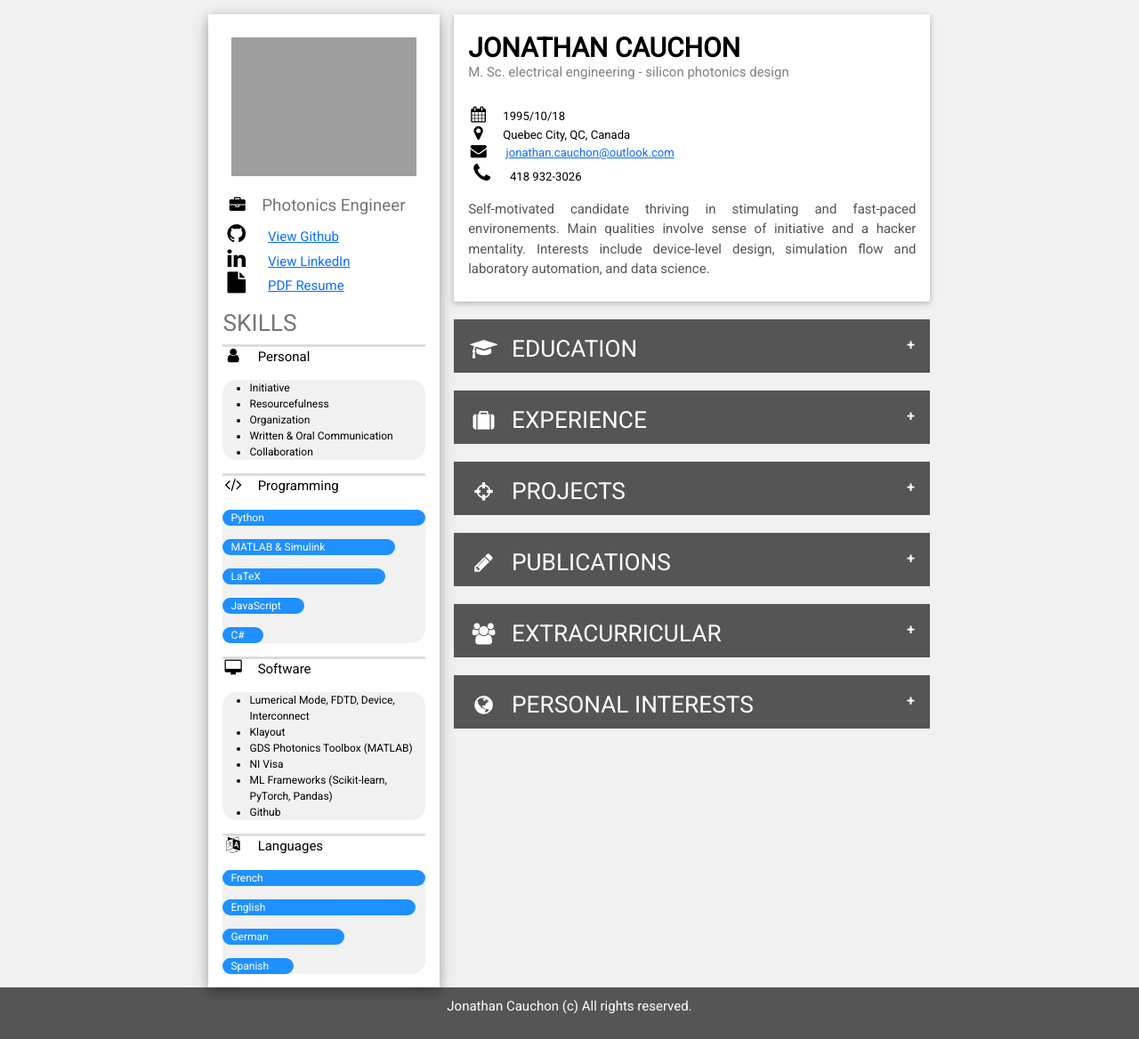
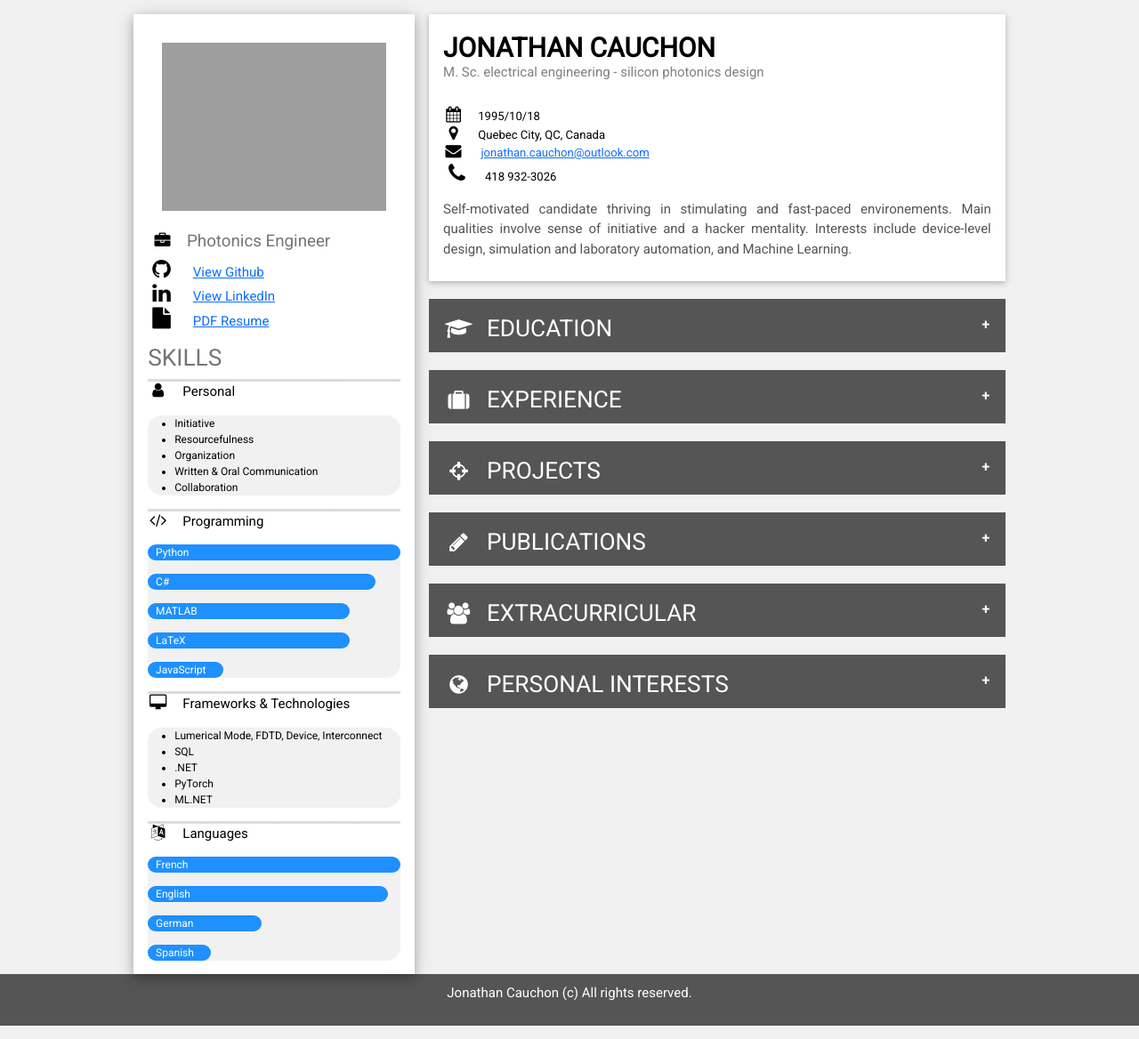
Before and after one commit to JonathanCauchon/Resume, a Flask app: page / in a window 1280 px wide. Shown: the whole page at 89% size. Run offline with Flask 2, Linux system fonts and the light colour scheme; some libraries are stand-ins or nearby versions; grey boxes are pictures that could not be loaded.

Commit message:
06/2022 Update

```diff
--- a/static/css/styles.css
+++ b/static/css/styles.css
@@ -11,7 +11,7 @@ h6 {
 
 
 .EHVA {
-    background: linear-gradient(180deg, #E1AD72, #469FD0);
+    background: #357AAF;
     color: white;
     width: auto;
     border-radius: 10px;
@@ -57,6 +57,17 @@ h6 {
 .OL{
     background: repeating-linear-gradient(rgb(7, 87, 88), rgb(7, 87, 88) 7px, rgb(231, 198, 8) 5px, rgb(231, 198, 8) 25px);
     color:rgb(7, 87, 88);
+    width: auto;
+    border-radius:10px;
+    padding-left: 10px;
+    padding-right: 10px;
+    padding-bottom: 5px;
+    padding-top: 5px;
+}
+
+.JSTQE{
+    background: #fcf14a;
+    color: #1c86eb;
     width: auto;
     border-radius:10px;
     padding-left: 10px;
@@ -277,6 +288,7 @@ input:checked + .slider:before {
   overflow: hidden;
   padding-top: 0px;
   background-color: white;
+  font-size: 14px;
   /* transition: max-height 0.2s ease-out; */
   /* background-color: #f1f1f1; */
   /* border-style: none solid solid solid;  */
--- a/templates/style.html
+++ b/templates/style.html
@@ -211,7 +211,7 @@
 <body class="w3-light-grey">
 
     <!-- Page container -->
-<div class="w3-content w3-margin-top" style="max-width:100ch;">
+<div class="w3-content w3-margin-top" style="max-width:120ch;">
 
   <!-- he Grid  -->
   <div class="w3-row-padding">
@@ -255,22 +255,22 @@
           <p class="w3-text-black"><i class="fa fa-code fa-fw w3-margin-right w3-large w3-text-black"></i>Programming</p>
           <div class="w3-light-grey w3-round-xlarge w3-small">
             <p style="width:100%; text-align: left; border-radius: 25px; background: dodgerblue; color: white;">&nbsp;&nbsp;&nbsp;Python</p>
-            <p style="width:85%; text-align: left; border-radius: 25px; background: dodgerblue; color: white;">&nbsp;&nbsp;&nbsp;MATLAB & Simulink</p>
+            <p style="width:90%; text-align: left; border-radius: 25px; background: dodgerblue; color: white;">&nbsp;&nbsp;&nbsp;C#</p>
+            <p style="width:80%; text-align: left; border-radius: 25px; background: dodgerblue; color: white;">&nbsp;&nbsp;&nbsp;MATLAB</p>
             <p style="width:80%; text-align: left; border-radius: 25px; background: dodgerblue; color: white;">&nbsp;&nbsp;&nbsp;LaTeX</p>
-            <p style="width:40%; text-align: left; border-radius: 25px; background: dodgerblue; color: white;">&nbsp;&nbsp;&nbsp;JavaScript</p>
-            <p style="width:20%; text-align: left; border-radius: 25px; background: dodgerblue; color: white;">&nbsp;&nbsp;&nbsp;C#</p>
+            <p style="width:30%; text-align: left; border-radius: 25px; background: dodgerblue; color: white;">&nbsp;&nbsp;&nbsp;JavaScript</p>
+
         </div>
 
             <hr class="dashGray">
-            <p class="w3-text-black"><i class="fa fa-desktop fa-fw w3-margin-right w3-large w3-text-black"></i>Software</p>
+            <p class="w3-text-black"><i class="fa fa-desktop fa-fw w3-margin-right w3-large w3-text-black"></i>Frameworks & Technologies</p>
             <div class="w3-light-grey w3-round-xlarge w3-small">
                 <ul>
                     <li>Lumerical Mode, FDTD, Device, Interconnect</li>
-                    <li>Klayout</li>
-                    <li>GDS Photonics Toolbox (MATLAB)</li>
-                    <li>NI Visa</li>
-                    <li>ML Frameworks (Scikit-learn, PyTorch, Pandas)</li>
-                    <li>Github</li>
+                    <li>SQL</li>
+                    <li>.NET</li>
+                    <li>PyTorch</li>
+                    <li>ML.NET</li>
                   </ul>
           </div>
 
@@ -280,8 +280,8 @@
           <div class="w3-light-grey w3-round-xlarge w3-small">
                 <p style="width:100%; text-align: left; border-radius: 25px; background: dodgerblue; color: white;">&nbsp;&nbsp;&nbsp;French</p>
                 <p style="width:95%; text-align: left; border-radius: 25px; background: dodgerblue; color: white;">&nbsp;&nbsp;&nbsp;English</p>
-                <p style="width:60%; text-align: left; border-radius: 25px; background: dodgerblue; color: white;">&nbsp;&nbsp;&nbsp;German</p>
-                <p style="width:35%; text-align: left; border-radius: 25px; background: dodgerblue; color: white;">&nbsp;&nbsp;&nbsp;Spanish</p>
+                <p style="width:45%; text-align: left; border-radius: 25px; background: dodgerblue; color: white;">&nbsp;&nbsp;&nbsp;German</p>
+                <p style="width:25%; text-align: left; border-radius: 25px; background: dodgerblue; color: white;">&nbsp;&nbsp;&nbsp;Spanish</p>
         </div>
         </div>
       </div>
@@ -312,7 +312,7 @@
                 Self-motivated candidate thriving in stimulating and fast-paced environements.
                 Main qualities involve sense of initiative and a hacker mentality.
                 Interests include device-level
-                design, simulation flow and laboratory automation, and data science.
+                design, simulation and laboratory automation, and Machine Learning.
             </div>
         </p>
 
@@ -320,13 +320,18 @@
     </div>
 
 
-    <!-- education -->
+
+        <!-- education -->
     <button class="collapsible"><h3 class="w3-text-white w3-twothird"><i class="fa fa-graduation-cap fa-fw w3-margin-right w3-xlarge w3-text-white"></i>EDUCATION</h3></button>
     <div class="content">
 
         <div class="w3-container">
             <h5 style="color:#555">M. Sc. Electrical Engineering</h5>
             <p class="alignleft UL" style="width: auto;">Université Laval</p><br><div style="clear: both;"></div>
+            <ul style="color: #555;">
+                <li>Silicon Photonics Design</li>
+                <li>Artificial Intelligence for Silicon Photonics</li>
+            </ul>
             <p class="alignleft" style="color:#555"><i class="fa fa-calendar w3-large" style="color:#555"></i> &nbsp; 05/2019 - 04/2021</p>
             <p class="alignright" style="color:#555"><i class="fa fa-map-marker w3-large" style="color:#555"></i>&nbsp; Québec, Canada</p>
         </div>
@@ -336,11 +341,15 @@
         <div class="w3-container">
             <h5 style="color:#555">B. Eng. Engineering Physics</h5>
             <p class="alignleft UL" style="width: auto;">Université Laval</p><br><div style="clear: both;"></div>
+            <ul style="color: #555;">
+                <li>Concentration: Photonics</li>
+            </ul>
             <p class="alignleft" style="color:#555"><i class="fa fa-calendar w3-large" style="color:#555"></i> &nbsp; 09/2015 - 04/2019</p>
             <p class="alignright" style="color:#555"><i class="fa fa-map-marker w3-large" style="color:#555"></i>&nbsp; Québec, Canada</p>
         </div>
 
     </div>
+
 
 
     <button class="collapsible"><h3 class="w3-text-white w3-twothird"><i class="fa fa-suitcase fa-fw w3-margin-right w3-xlarge w3-text-white"></i>EXPERIENCE</h3></button>
@@ -349,19 +358,20 @@
         <div class="w3-container">
             <h5 style="color:#555">Photonics Engineer - Early Employee</h5>
             <p class="alignleft EHVA" style="width: auto;">EHVA Photonics</p><br><div style="clear: both;"></div>
+            <p class="alignleft" style="width: auto; color: #555;">Engineering Services:</p><br><div style="clear: both;"></div>
             <ul style="color: #555;">
-                <p class="aligncenter" style="width: auto;">Engineering Services:</p><br><div style="clear: both;"></div>
-                <li>Conducted photonic test services requiring to understand clients' needs, implement customized test flows and supervise execution.</li>
-                <li>Implemented custom test flows on client premises by understanding their test requirements, developping missing software modules, implementing conventions, and developping test logic.</li>
-                <li>Implemented data solutions for clients, such as inventory management systems and business intellgence tools.</li>
+                <li>Conduct photonic test services on EHVA's test station. Requires to understand clients' needs, implement customized test flows and supervise execution.</li>
+                <li>Implement full test flows on client premises by understanding their test requirements, developping missing software components, and developping test logic.</li>
+                <li>Implement and deploy data solutions for clients, such as inventory management systems and business intellgence tools.</li>
             </ul>
-            <p class="aligncenter" style="width: auto;">Software Development:</p><br><div style="clear: both;"></div>
-                <li>Conducted photonic test services requiring to understand clients' needs, implement customized test flows and
-                    supervise execution.</li>
+            <p class="alignleft" style="width: auto; color: #555;">Software Development:</p><br><div style="clear: both;"></div>
+            <ul style="color: #555;">
+                <li>Responsible for developping a tool for big data analysis and custom dataset creation.</li>
+                <li>Responsible for developping an integrated machine learning development environment where users can easily train predictive models on their data, and later consume those predictive models during tests, without extensive technical knowledge.</li>
                 </li>
             </ul>
             <p><i class="fa fa-link w3-large" style="color:#555"></i>&nbsp;<a href="https://www.ehva.ca/">https://www.ehva.ca/</a></p>
-            <p class="alignleft" style="color:#555"><i class="fa fa-calendar w3-large" style="color:#555"></i> &nbsp; 04/2021 - Present</p>
+            <p class="alignleft" style="color:#555"><i class="fa fa-calendar w3-large" style="color:#555"></i> &nbsp; 11/2020 - Present</p>
             <p class="alignright" style="color:#555"><i class="fa fa-map-marker w3-large" style="color:#555"></i>&nbsp; Québec, Canada</p>
 
         </div>
@@ -399,6 +409,7 @@
         </div>
 
     </div>
+
 
 
     <button class="collapsible"><h3 class="w3-text-white w3-twothird"><i class="fa fa-crosshairs fa-fw w3-margin-right w3-xlarge w3-text-white"></i>PROJECTS</h3></button>
@@ -525,8 +536,36 @@
     <div class="content">
 
         <div class="w3-container">
+            <h5 style="color:#555">BraggNet: Complex Photonic Integrated Circuit Reconstruction Using Deep Learning</h5>
+            <p style="color:#555">Jonathan Cauchon, Jean-Michel Vallée, Jonathan St-Yves, Wei Shi</p><div style="clear: both;"></div>
+            <p class="alignleft JSTQE" style="width: auto;" >IEEE Journal of Selected Topics in Quantum Electronics</p><div style="clear: both;"></div>
+            <p>
+                <a href="https://ieeexplore.ieee.org/abstract/document/9483644">
+                    <i class="fa fa-link w3-large" style="color:#555"></i>
+                    https://ieeexplore.ieee.org/abstract/document/9483644</a>
+                </p>
+            <p class="alignleft" style="color:#555"><i class="fa fa-calendar w3-large" style="color:#555"></i> &nbsp; 07/2021</p>
+        </div>
+
+        <hr style="margin-top: 0px;">
+
+        <div class="w3-container">
+            <h5 style="color:#555">Silicon Nitride Band Splitter Based on Multimode Bragg Gratings</h5>
+            <p style="color:#555">Jonathan Cauchon, Jonathan St-Yves, Francois Menard, Wei Shi</p><div style="clear: both;"></div>
+            <p class="alignleft OFC" style="width: auto;" >OFC</p><div style="clear: both;"></div>
+            <p>
+                <a href="https://opg.optica.org/viewmedia.cfm?r=1&uri=OFC-2021-F2B.5&seq=0">
+                    <i class="fa fa-link w3-large" style="color:#555"></i>
+                    https://opg.optica.org/viewmedia.cfm?r=1&uri=OFC-2021-F2B.5&seq=0</a>
+                </p>
+            <p class="alignleft" style="color:#555"><i class="fa fa-calendar w3-large" style="color:#555"></i> &nbsp; 06/2021</p>
+        </div>
+
+        <hr style="margin-top: 0px;">
+
+        <div class="w3-container">
             <h5 style="color:#555">Thermally-chirped contra-directional couplers for residue-less, bandwidth-tunable Bragg filters with fabrication error compensation</h5>
-            <p style="color:#555">Jonathan Cauchon, Jonathan St-Yves, Wei Shi.</p><div style="clear: both;"></div>
+            <p style="color:#555">Jonathan Cauchon, Jonathan St-Yves, Wei Shi</p><div style="clear: both;"></div>
             <p class="alignleft OL" style="width: auto;" >Optics Letters </p><div style="clear: both;"></div>
             <p>
                 <a href="https://www.osapublishing.org/ol/abstract.cfm?uri=ol-46-3-532">
@@ -540,7 +579,7 @@
 
         <div class="w3-container">
             <h5 style="color:#555">Dual-Band Optical Filters Using Integrated Multimode Bragg Gratings</h5>
-            <p style="color:#555">Jonathan Cauchon, Wei Shi.</p><div style="clear: both;"></div>
+            <p style="color:#555">Jonathan Cauchon, Wei Shi</p><div style="clear: both;"></div>
             <p class="alignleft OFC" style="width: auto;" ><b>OFC</b></p><div style="clear: both;"></div>
             <p>
                 <a href="https://www.osapublishing.org/abstract.cfm?uri=OFC-2020-W2A.7">
@@ -610,7 +649,7 @@
 
         <div class="w3-container">
             <h5 style="color:#555">Programming</h5>
-            <p style="color:#555">Web development, algorithmic trading, web scraping.</p><div style="clear: both;"></div>
+            <p style="color:#555">Web development, algorithmic trading, web scraping, AI.</p><div style="clear: both;"></div>
             <p class="alignleft" style="color:#555"><i class="fa fa-calendar w3-large" style="color:#555"></i> &nbsp;01/2018 - Present</p>
             <p class="alignright" style="color:#555"><i class="fa fa-map-marker w3-large" style="color:#555"></i>&nbsp; Anywhere</p>
         </div>
@@ -628,7 +667,7 @@
 
         <div class="w3-container">
             <h5 style="color:#555">Sport</h5>
-            <p style="color:#555">Soccer, Crossfit, Snowboard, Wakeboard.</p><div style="clear: both;"></div>
+            <p style="color:#555">Road bike, Soccer, Crossfit, Snowboard, Wakeboard.</p><div style="clear: both;"></div>
         </div>
 
 
```
Also changed, not shown: 2 other files.
